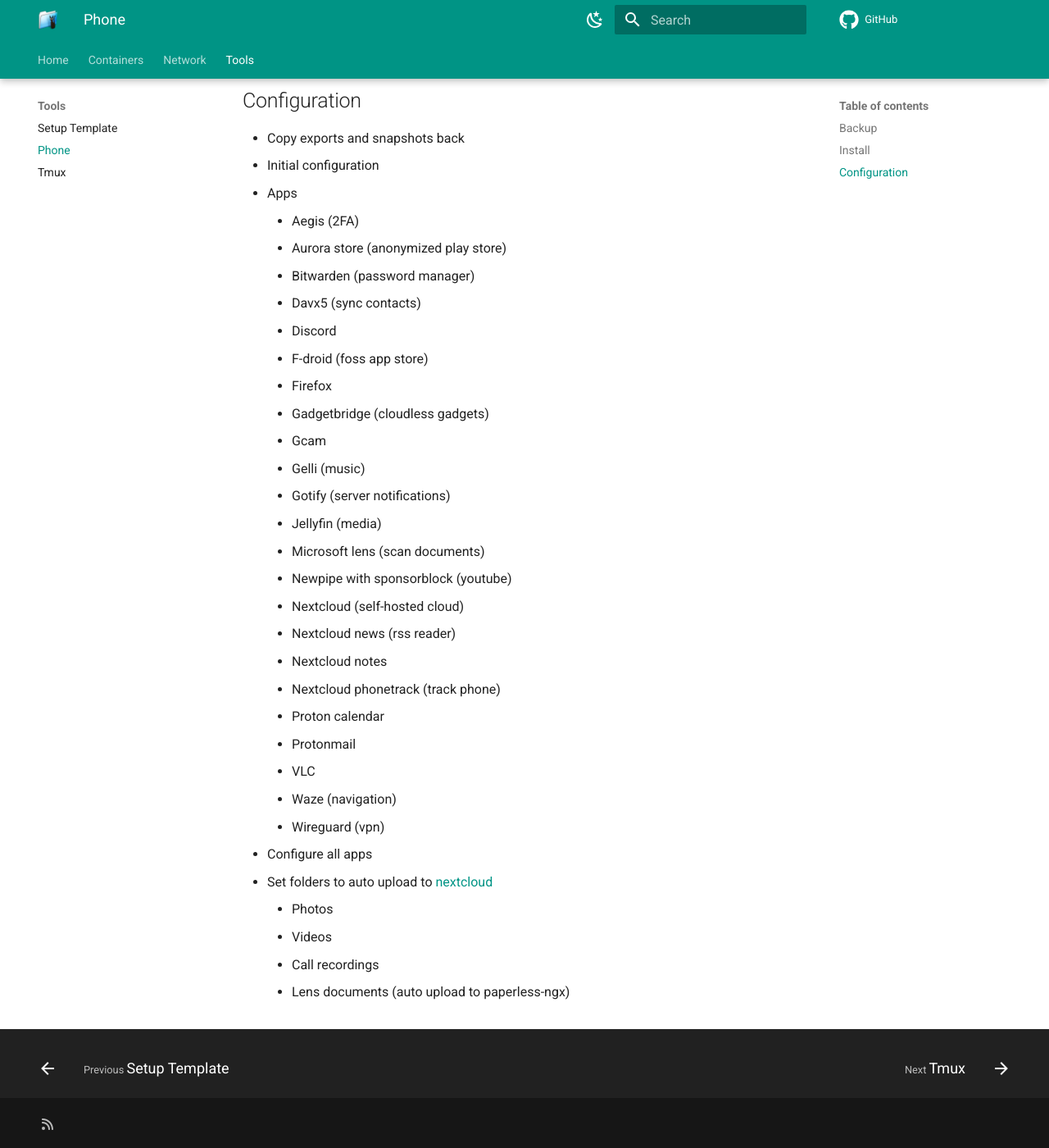
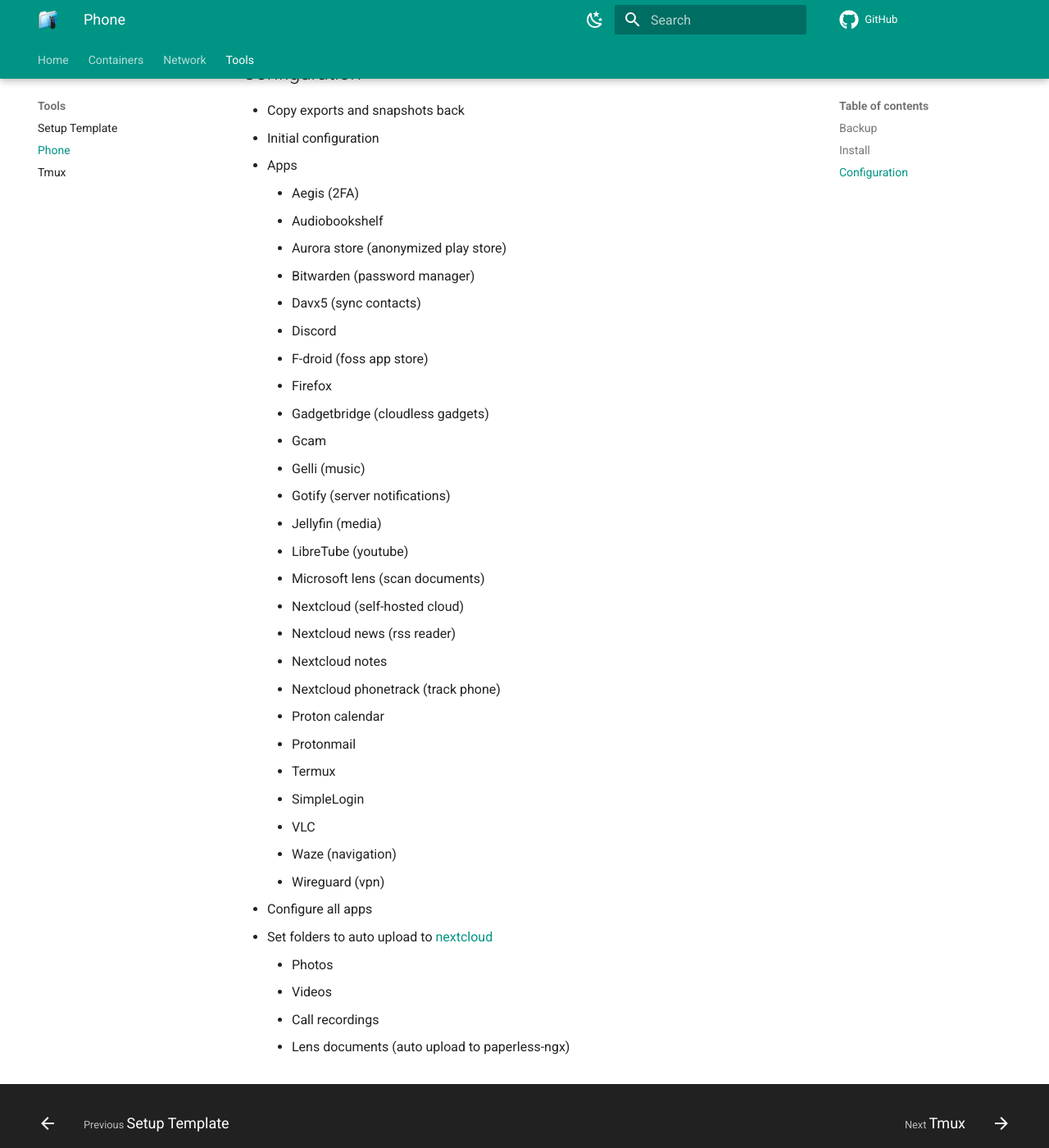
Before and after one commit to quietsy/advanced-configurations, an MkDocs documentation site: the page built from docs/phone.md, in a window 1280 px wide and 1400 px high, scrolled down 1639 px. Shown: the whole window at 82% size. Built offline with MkDocs 1.6.1 and Material for MkDocs 9.7.7, drawn with Linux system fonts in a browser that asks for light colours; comment, search, counter and statistics services are not loaded; some of the changed text lies outside the part shown.

Commit message:
Update apps

```diff
--- a/docs/phone.md
+++ b/docs/phone.md
@@ -22,7 +22,6 @@
   - Wireguard
   - Aegis
   - Gadgetbridge
-  - Newpipe subscriptions
 - Backup the entire phone to the PC
 
 ## Install
@@ -53,6 +52,7 @@
 - Initial configuration
 - Apps
   - Aegis (2FA)
+  - Audiobookshelf
   - Aurora store (anonymized play store)
   - Bitwarden (password manager)
   - Davx5 (sync contacts)
@@ -64,14 +64,16 @@
   - Gelli (music)
   - Gotify (server notifications)
   - Jellyfin (media)
+  - LibreTube (youtube)
   - Microsoft lens (scan documents)
-  - Newpipe with sponsorblock (youtube)
   - Nextcloud (self-hosted cloud)
   - Nextcloud news (rss reader)
   - Nextcloud notes
   - Nextcloud phonetrack (track phone)
   - Proton calendar
   - Protonmail
+  - Termux
+  - SimpleLogin
   - VLC
   - Waze (navigation)
   - Wireguard (vpn)
```
